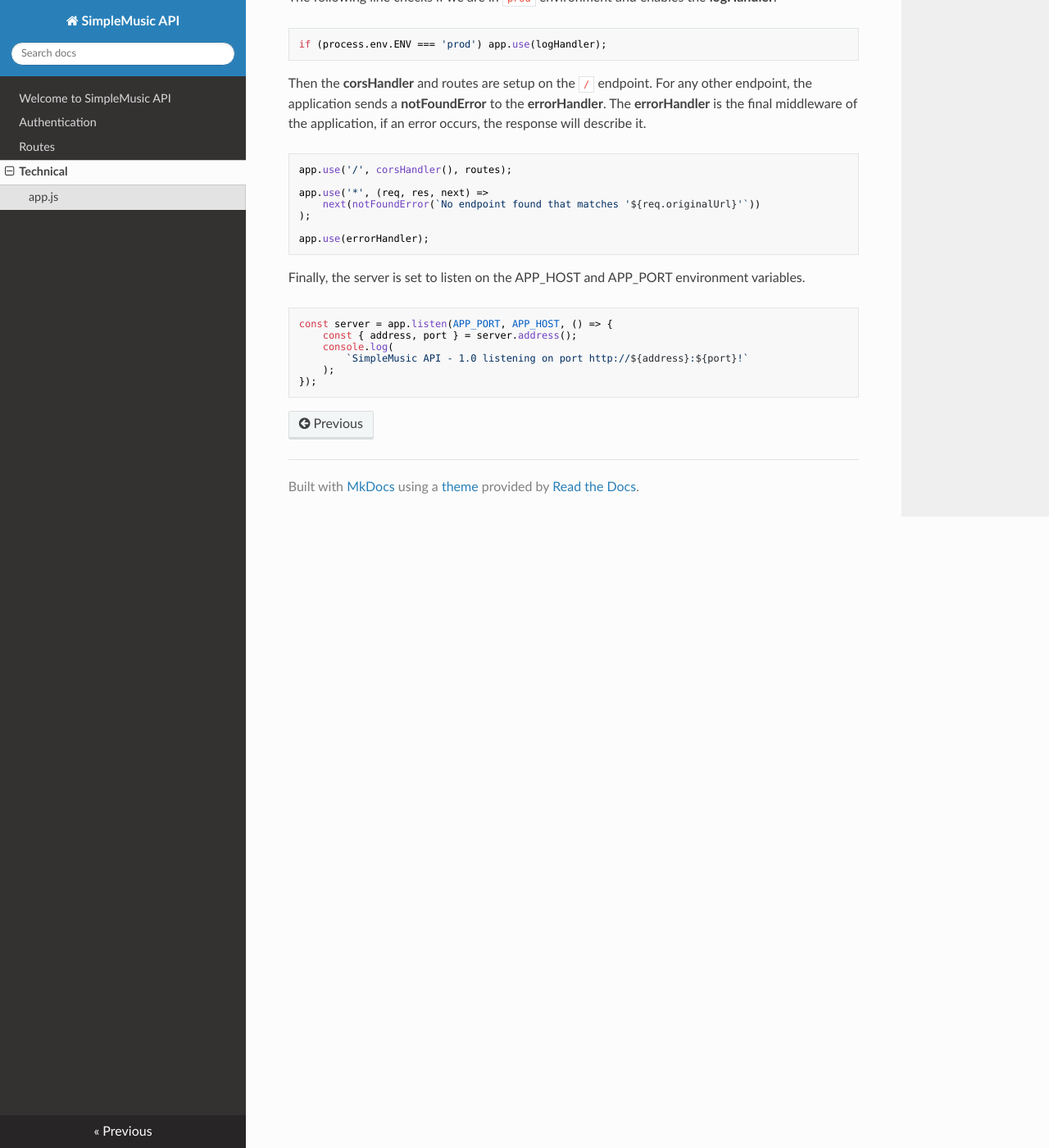
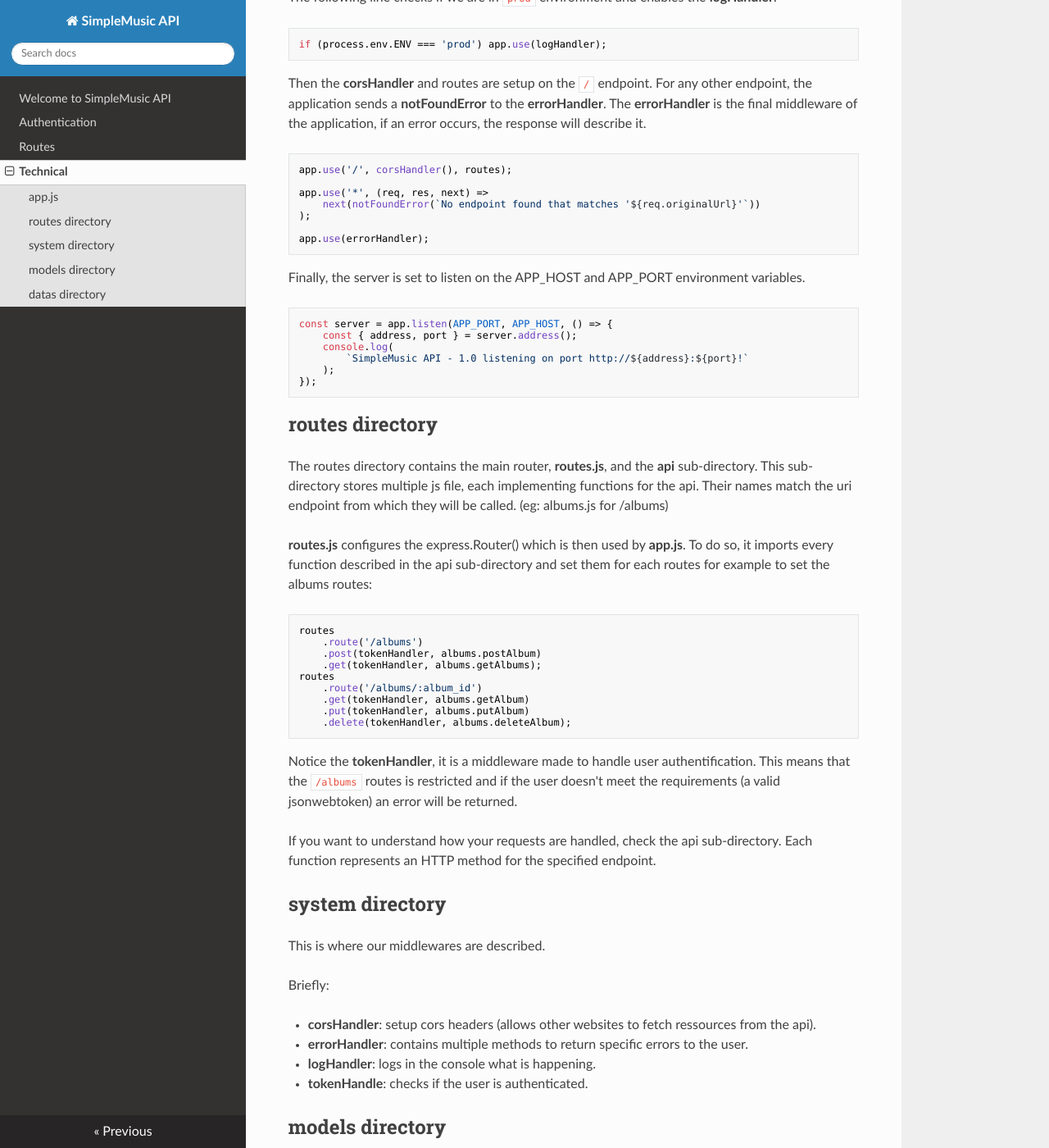
Before and after one commit to CastelJeremy/simple-music-api, an MkDocs documentation site: the page built from docs/technical.md, in a window 1280 px wide and 1400 px high, scrolled down 877 px. Shown: the whole window at 82% size. Built offline with MkDocs 1.6.1, drawn with Linux system fonts in a browser that asks for light colours; nearby versions of some CDN libraries; some of the changed text lies outside the part shown.

Commit message:
feat: (docs) add more technical information

````diff
--- a/docs/technical.md
+++ b/docs/technical.md
@@ -67,3 +67,95 @@ const server = app.listen(APP_PORT, APP_HOST, () => {
     );
 });
 ```
+
+## routes directory
+
+The routes directory contains the main router, **routes.js**, and the **api** sub-directory. This sub-directory stores multiple js file, each implementing functions for the api. Their names match the uri endpoint from which they will be called. (eg: albums.js for /albums)
+
+**routes.js** configures the express.Router() which is then used by **app.js**. To do so, it imports every function described in the api sub-directory and set them for each routes for example to set the albums routes:
+
+```js
+routes
+    .route('/albums')
+    .post(tokenHandler, albums.postAlbum)
+    .get(tokenHandler, albums.getAlbums);
+routes
+    .route('/albums/:album_id')
+    .get(tokenHandler, albums.getAlbum)
+    .put(tokenHandler, albums.putAlbum)
+    .delete(tokenHandler, albums.deleteAlbum);
+```
+
+Notice the **tokenHandler**, it is a middleware made to handle user authentification. This means that the `/albums` routes is restricted and if the user doesn't meet the requirements (a valid jsonwebtoken) an error will be returned.
+
+If you want to understand how your requests are handled, check the api sub-directory. Each function represents an HTTP method for the specified endpoint.
+
+## system directory
+
+This is where our middlewares are described.
+
+Briefly:
+
+-   **corsHandler**: setup cors headers (allows other websites to fetch ressources from the api).
+-   **errorHandler**: contains multiple methods to return specific errors to the user.
+-   **logHandler**: logs in the console what is happening.
+-   **tokenHandle**: checks if the user is authenticated.
+
+## models directory
+
+The API uses javascript classes to process and store data. They are described by the models available in the models directory. Each js file is a class containing properties and methods. We can take a look at the Album class :
+
+```js
+class Album {
+    constructor(id, name, author) {
+        this._id = id;
+        this._name = name;
+        this._author = author;
+    }
+
+    setId(id) { this._id = id; }
+    getId() { return this._id; }
+
+    setName(name) { this._name = name; }
+    getName() { return this._name; }
+
+    setAuthor(author) { this._author = author; }
+    getAuthor() { return this._author; }
+
+    toObject() {
+        return {
+            id: this._id,
+            name: this._name,
+            author: this._author,
+        };
+    }
+}
+```
+
+Its a simple class with a unique identifier, a name and an author. There are getters and setters to access and modify properties. The **toObject** method allows us to transform those properties into a json object and send it to the user.
+
+## datas directory
+
+The **DB.js** class is a singleton which handles the database connection. It is used by our DAOs to create requests on the database.
+
+As you can see each DAO is named after a class, this means that we store everything into the database. We then executes queries to retrieve the data we need. For instance, if we want to get a specific user:
+
+```js
+async get(userId) {
+    const client = await DB.open();
+    const result = await client.query(
+        'SELECT * FROM "user" WHERE user_id = $1',
+        [userId]
+    );
+
+    return result && result.rows && result.rows[0]
+        ? new User(
+            result.rows[0].user_id,
+            result.rows[0].user_username,
+            result.rows[0].user_password
+          )
+        : null;
+}
+```
+
+First, a database connection is setup. The query is then executed and finally the result is stored in a User object.
````
